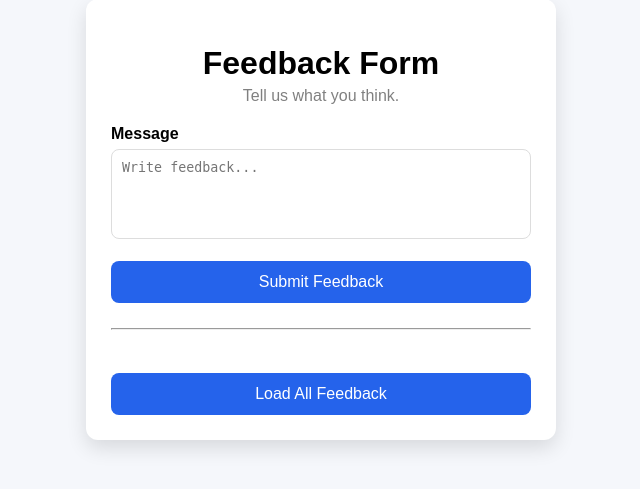
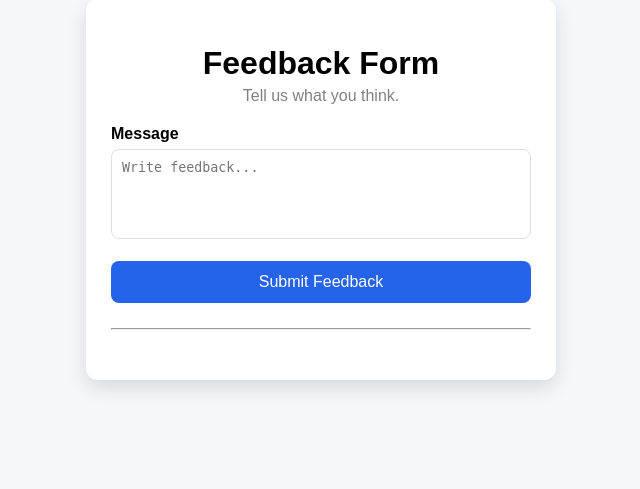
Before and after one commit to mihikkaS/Backend-Session, a Flask app: page / in a window 1280 px wide. Shown: the part 51-540 px from the top of the page, without its empty margins (319-959 px from the left). Run offline with Flask 3, Linux system fonts and the light colour scheme.

Commit message:
Updated some features

```diff
--- a/app.py
+++ b/app.py
@@ -49,23 +49,5 @@ def submit_feedback():
         return jsonify({"success": False, "message": f"Database error: {str(e)}"}), 500
 
 
-@app.route("/all-feedback", methods=["GET"])
-def all_feedback():
-    try:
-        conn = get_db_connection()
-        cursor = conn.cursor(dictionary=True)
-
-        cursor.execute("SELECT * FROM feedback ORDER BY id DESC")
-        feedback_list = cursor.fetchall()
-
-        cursor.close()
-        conn.close()
-
-        return jsonify(feedback_list)
-
-    except Exception as e:
-        return jsonify({"success": False, "message": f"Database error: {str(e)}"}), 500
-
-
 if __name__ == "__main__":
     app.run(debug=True)
--- a/static/script.js
+++ b/static/script.js
@@ -32,28 +32,3 @@ form.addEventListener("submit", async (e) => {
     responseMsg.textContent = "Server error. Try again!";
   }
 });
-
-loadBtn.addEventListener("click", async () => {
-  feedbackList.innerHTML = "Loading...";
-
-  const res = await fetch("/all-feedback");
-  const data = await res.json();
-
-  if (data.length === 0) {
-    feedbackList.innerHTML = "<p>No feedback yet.</p>";
-    return;
-  }
-
-  feedbackList.innerHTML = "";
-
-  data.forEach((fb) => {
-    const div = document.createElement("div");
-    div.className = "feedback-card";
-
-    div.innerHTML = `
-      <p>${fb.message}</p>
-    `;
-
-    feedbackList.appendChild(div);
-  });
-});
--- a/static/style.css
+++ b/static/style.css
@@ -72,18 +72,3 @@ button:hover {
 hr {
   margin: 25px 0;
 }
-
-.feedback-card {
-  background: #f1f5ff;
-  padding: 12px;
-  border-radius: 10px;
-  margin-top: 12px;
-}
-
-.feedback-card h3 {
-  margin: 0;
-}
-
-.feedback-card p {
-  margin: 4px 0;
-}
--- a/templates/index.html
+++ b/templates/index.html
@@ -18,14 +18,7 @@
 
       <button type="submit">Submit Feedback</button>
     </form>
-
-    <p id="responseMsg"></p>
-
     <hr/>
-
-    <button id="loadBtn">Load All Feedback</button>
-
-    <div id="feedbackList"></div>
   </div>
 
   <script src="{{ url_for('static', filename='script.js') }}"></script>
```
